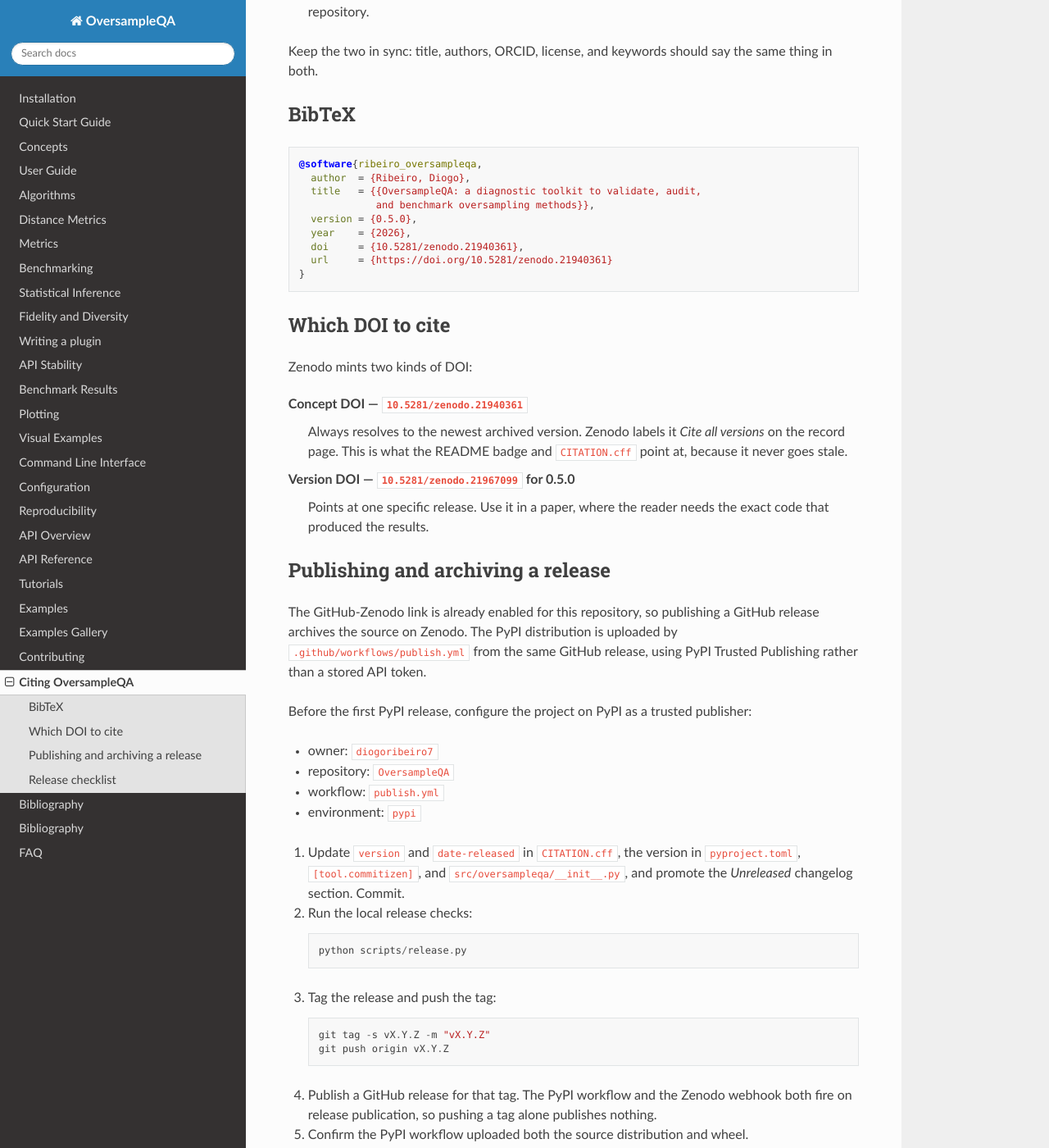
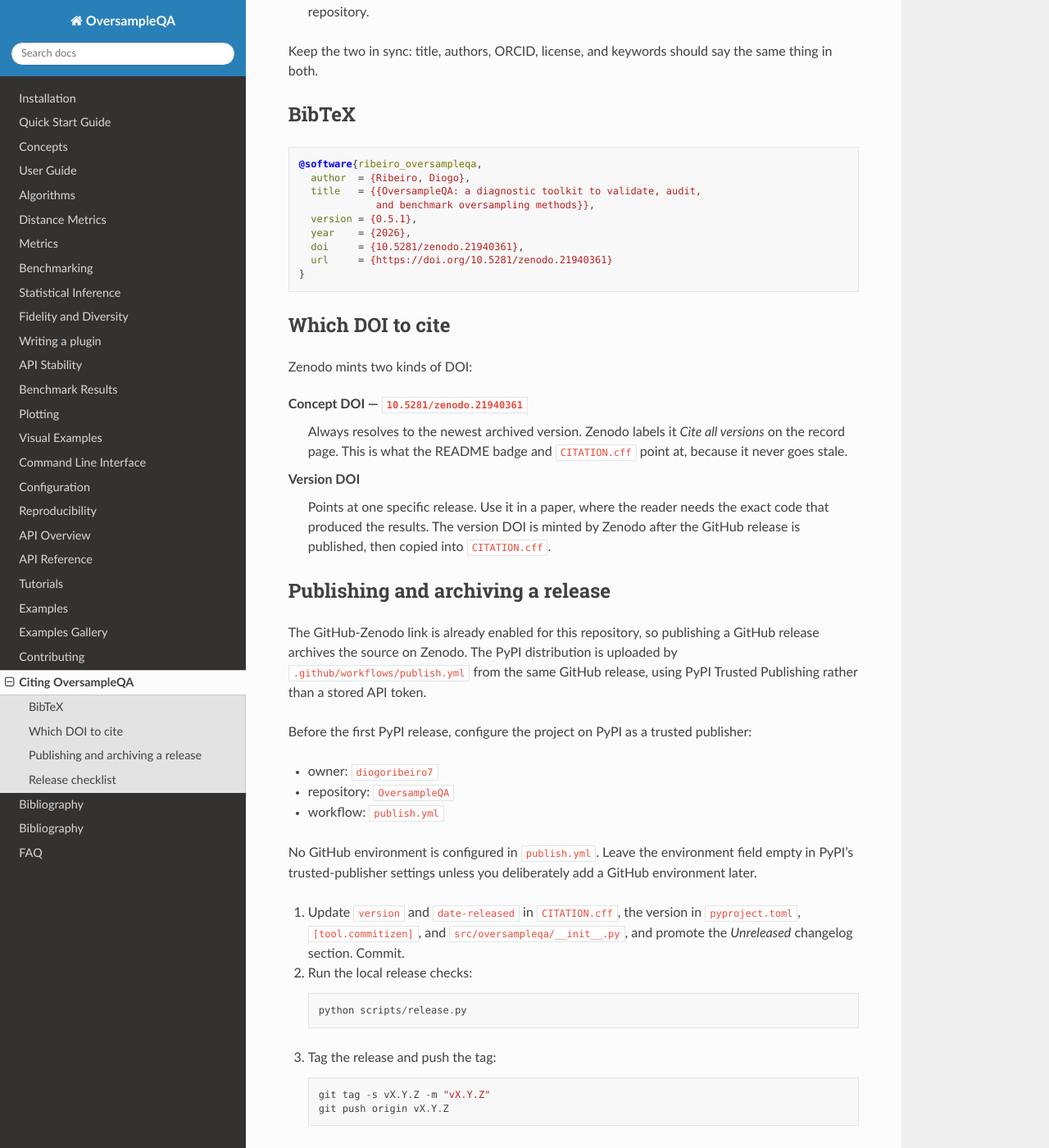
Before and after one commit to DiogoRibeiro7/OversampleQA, a Sphinx documentation site: the page built from docs/citation.rst, in a window 1280 px wide and 1400 px high, scrolled down 375 px. Shown: the whole window at 82% size. Built offline with Sphinx 7.4.7 and the Read the Docs theme 3.1.0, drawn with Linux system fonts in a browser that asks for light colours.

Commit message:
chore(release): prepare v0.5.1 for PyPI
Completes the packaging work: the PyPI publish workflow, the release script,
the installation and citation docs, and the version bump across every file that
states it.

Adds src/oversampleqa/py.typed. The package is annotated throughout and checked
under mypy strict, and exports Protocols for callers to implement, but without
the PEP 561 marker none of that reaches a consumer -- their type checker treats
the package as untyped and says nothing about it. Verified present in both the
wheel and the sdist, with a test so it cannot be dropped silently.

Verified before tagging: poetry build and twine check pass on both artifacts;
the wheel installs into a clean venv, imports, validates a dataset and runs
both console scripts; 510 tests, ruff and mypy clean; poetry check --lock
consistent. The name oversampleqa is unregistered on PyPI and TestPyPI.

```diff
--- a/docs/citation.rst
+++ b/docs/citation.rst
@@ -25,7 +25,7 @@
      author  = {Ribeiro, Diogo},
      title   = {{OversampleQA: a diagnostic toolkit to validate, audit,
                 and benchmark oversampling methods}},
-     version = {0.5.0},
+     version = {0.5.1},
      year    = {2026},
      doi     = {10.5281/zenodo.21940361},
      url     = {https://doi.org/10.5281/zenodo.21940361}
@@ -41,9 +41,10 @@
    versions* on the record page. This is what the README badge and
    ``CITATION.cff`` point at, because it never goes stale.
 
-Version DOI — ``10.5281/zenodo.21967099`` for 0.5.0
+Version DOI
    Points at one specific release. Use it in a paper, where the reader needs the
-   exact code that produced the results.
+   exact code that produced the results. The version DOI is minted by Zenodo
+   after the GitHub release is published, then copied into ``CITATION.cff``.
 
 Publishing and archiving a release
 ----------------------------------
@@ -59,7 +60,10 @@
 * owner: ``diogoribeiro7``
 * repository: ``OversampleQA``
 * workflow: ``publish.yml``
-* environment: ``pypi``
+
+No GitHub environment is configured in ``publish.yml``. Leave the environment
+field empty in PyPI's trusted-publisher settings unless you deliberately add a
+GitHub environment later.
 
 1. Update ``version`` and ``date-released`` in ``CITATION.cff``, the version in
    ``pyproject.toml``, ``[tool.commitizen]``, and ``src/oversampleqa/__init__.py``,
--- a/pyproject.toml
+++ b/pyproject.toml
@@ -1,6 +1,6 @@
 [tool.poetry]
 name = "oversampleqa"
-version = "0.5.0"
+version = "0.5.1"
 description = "A diagnostic toolkit to validate oversampling methods."
 authors = ["Diogo Ribeiro <dfr@esmad.ipp.pt>"]
 license = "MIT"
@@ -212,7 +212,7 @@
 
 [tool.commitizen]
 name = "cz_conventional_commits"
-version = "0.5.0"
+version = "0.5.1"
 tag_format = "v$version"
 update_changelog_on_bump = true
 
--- a/src/oversampleqa/__init__.py
+++ b/src/oversampleqa/__init__.py
@@ -5,7 +5,7 @@
 oversampling techniques like SMOTE, ADASYN, and their variants.
 """
 
-__version__ = "0.5.0"
+__version__ = "0.5.1"
 __author__ = "Diogo Ribeiro"
 __email__ = "dfr@esmad.ipp.pt"
 __orcid__ = "0009-0001-2022-7072"
```
Also changed, not shown: CHANGELOG.md (+27 -1 lines), README.md (+4 -4 lines), 5 other files.
